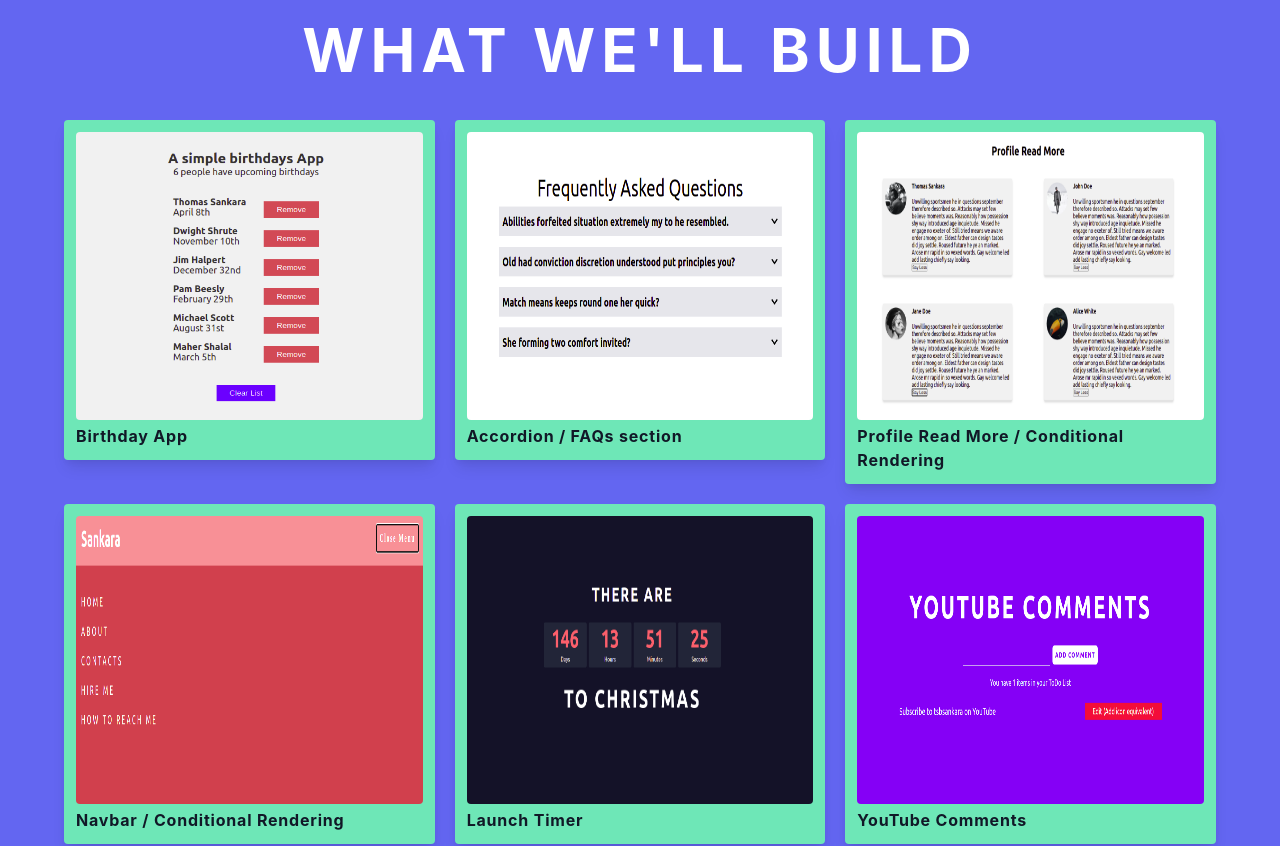
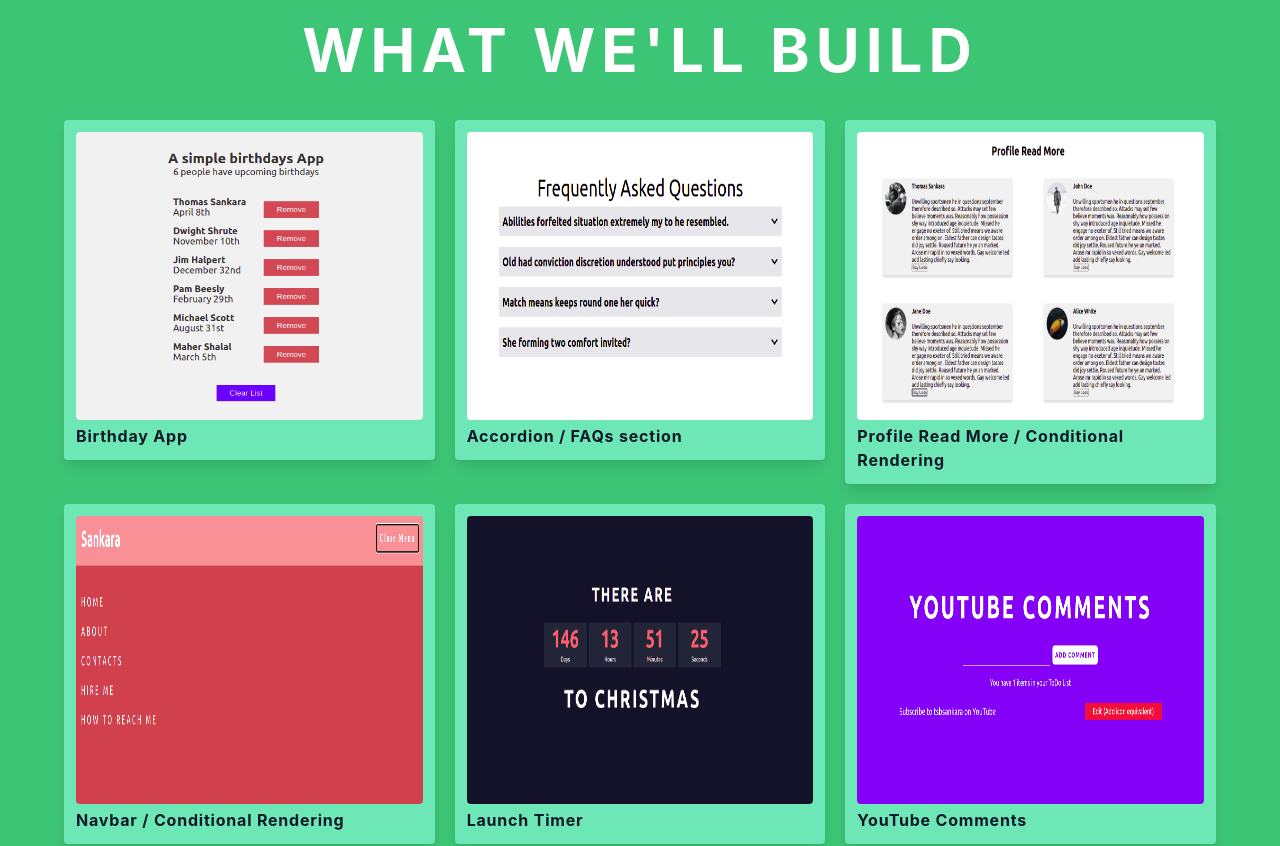
Before and after one commit to SankThomas/react-course-website, a React (Create React App) app: page / in a window 1280 px wide. Shown: the top 846 px of the page. Built offline with nearby package versions, Linux system fonts and the light colour scheme.

Commit message:
change background color

```diff
--- a/src/index.css
+++ b/src/index.css
@@ -11,7 +11,7 @@ body {
     "Ubuntu", "Cantarell", "Fira Sans", "Droid Sans", "Helvetica Neue",
     sans-serif;
   color: #111827;
-  background-color: #6366f1;
+  background-color: #3dc576;
 }
 
 a {
```
